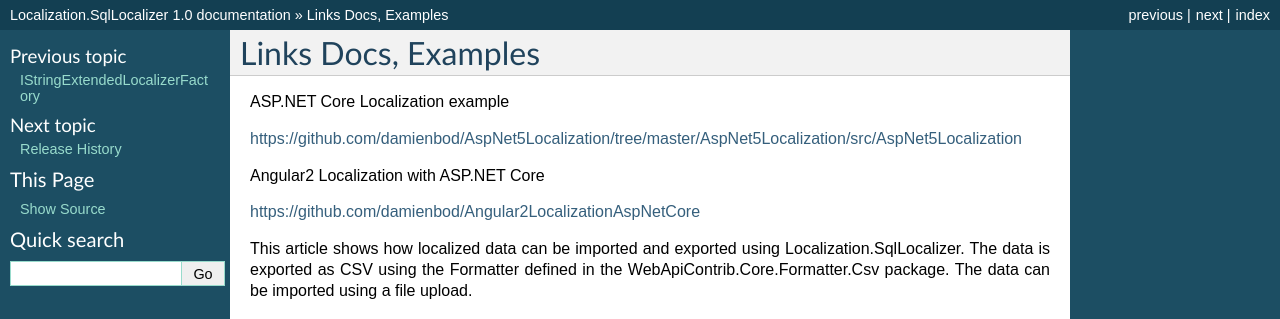
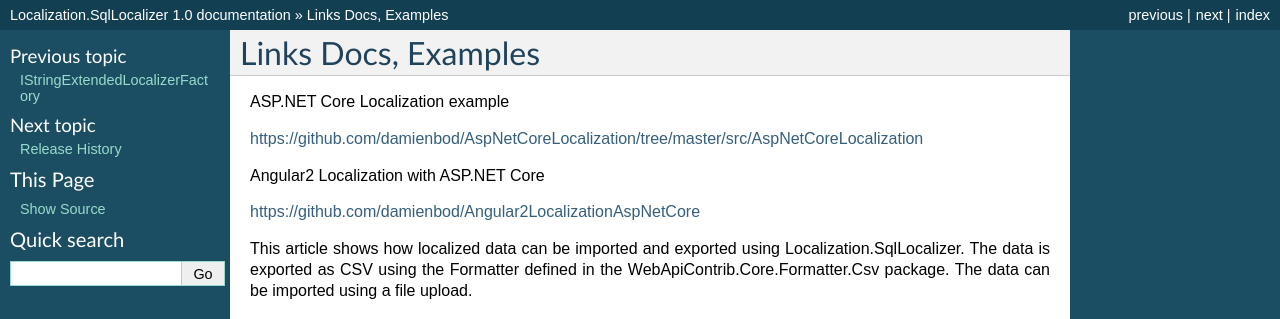
Before and after one commit to damienbod/Localization.SqlLocalizer.docs, a Sphinx documentation site: the page built from docs/source/docs/examples.rst, in a window 1280 px wide. Shown: the top 319 px of the page. Built offline with Sphinx 7.4.7, drawn with Linux system fonts in a browser that asks for light colours; some of the changed lines change nothing that is shown.

Commit message:
updating link

```diff
--- a/docs/source/docs/examples.rst
+++ b/docs/source/docs/examples.rst
@@ -3,7 +3,7 @@
 
 ASP.NET Core Localization example
 
-https://github.com/damienbod/AspNet5Localization/tree/master/AspNet5Localization/src/AspNet5Localization
+https://github.com/damienbod/AspNetCoreLocalization/tree/master/src/AspNetCoreLocalization
 
 Angular2 Localization with ASP.NET Core
 
```
